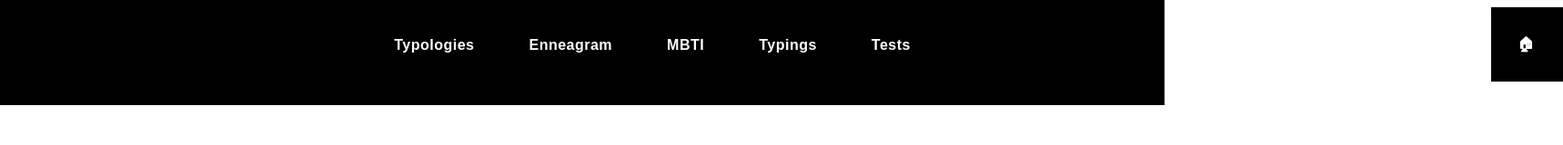
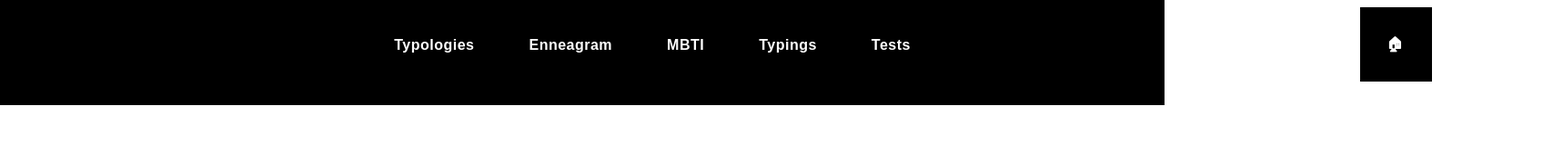
Before and after one commit to juliahoermedinger/typologies.github.io, a plain HTML site: page MBTI.html in a window 1280 px wide. Shown: the top 160 px of the page at 91% size, 1718 px wide, since content can reach past the window. Drawn offline with nearby package versions, Linux system fonts and the light colour scheme.

Commit message:
Update navbar.css

```diff
--- a/Style_sheets/navbar.css
+++ b/Style_sheets/navbar.css
@@ -108,7 +108,7 @@
     letter-spacing: 0.2rem;
     background-color: black;
     color: white;
-    margin-left: 38rem;
+    margin-left: 29rem;
 }
 
 /*underline Home button*/
```
